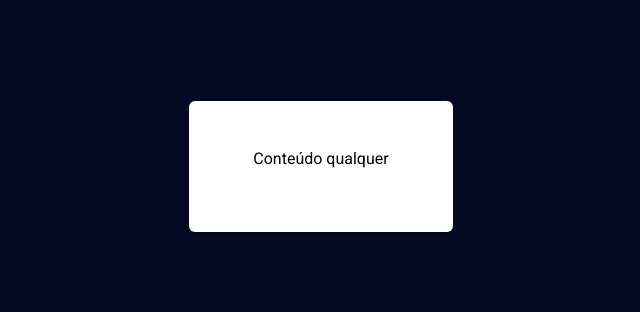
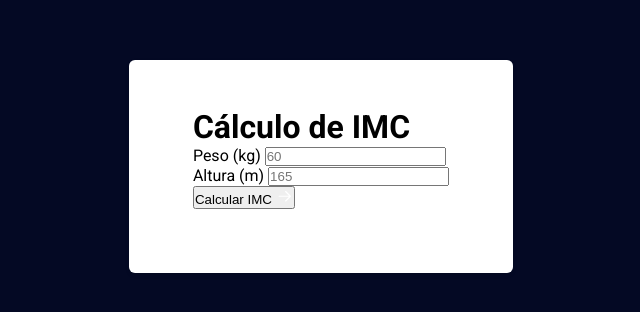
Before and after one commit to crisfeitosa/imc, a plain HTML site: page index.html in a window 1280 px wide. Shown: the part 234-546 px from the top of the page, without its empty margins (319-959 px from the left). Drawn offline with Linux system fonts and the light colour scheme.

Commit message:
Criando o HTML do formulário

```diff
--- a/index.html
+++ b/index.html
@@ -20,7 +20,29 @@
 <body>
     <div class="container">
         <main class="card">
-            Conteúdo qualquer
+            <form>
+                <h1 class="title">Cálculo de IMC</h1>
+                <div class="input-wrapper">
+                    <label for="weight">Peso (kg)</label>
+                    <input
+                        id="weight"
+                        type="text"
+                        placeholder="60" />
+                </div>
+
+                <div class="input-wrapper">
+                    <label for="height">Altura (m)</label>
+                    <input
+                        id="height"
+                        type="text"
+                        placeholder="165" />
+                </div>
+
+                <button type="submit">
+                    Calcular IMC
+                    <img src="./assets/arrow.svg" alt="Seta apontando para direita">
+                </button>
+            </form>
         </main>
     </div>
 </body>
```
Also changed, not shown: assets/arrow.svg (added).
